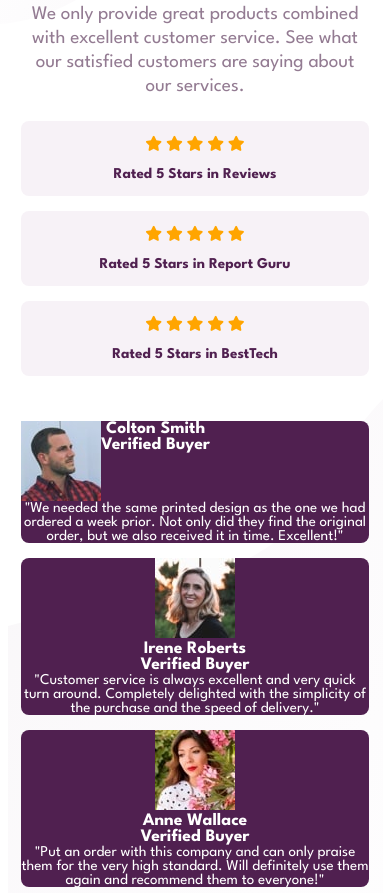
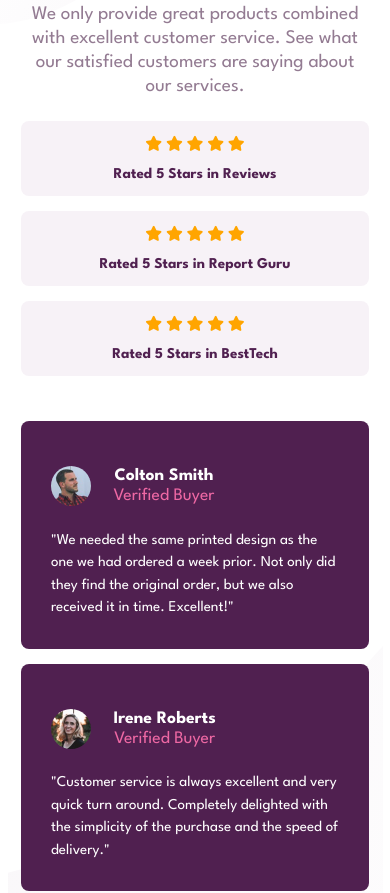
Before and after one commit to CharlieCastleWeb/Frontend-Mentor---Social-proof-section, a plain HTML site: page index.html in a window 390 px wide. Shown: the part 208-1101 px from the top of the page. Drawn offline with Linux system fonts and the light colour scheme.

Commit message:
Mobile design completed

```diff
--- a/index.html
+++ b/index.html
@@ -12,8 +12,12 @@
   <title>Document</title>
 </head>
 <body>
+
+  <div class="upper-area">
+    <div class="description">
       <h1>10,000+ of our users love our products</h1>
       <h2>We only provide great products combined with excellent customer service. See what our satisfied customers are saying about our services.</h2>
+    </div>
 
     <div class="ratings">
       <div class="rating">
@@ -49,12 +53,13 @@
         <p>Rated 5 Stars in BestTech</p>
       </div>
     </div>
+  </div>
 
   <div class="testimonials">
     <div class="testimonial">
       <div class="testimonial-header">
         <img src="./images/image-colton.jpg" alt="User named Colton">
-        <div>
+        <div class="buyer">
           <h3>Colton Smith</h3>
           <h3 class="verified-buyer">Verified Buyer</h3>
         </div>
@@ -65,18 +70,26 @@
     </div>
 
     <div class="testimonial">
+      <div class="testimonial-header">
       <img src="./images/image-irene.jpg" alt="User named Irene">
+        <div class="buyer">
           <h3>Irene Roberts</h3>
           <h3 class="verified-buyer">Verified Buyer</h3>
+        </div>
+      </div>
       <p>
         "Customer service is always excellent and very quick turn around. Completely delighted with the simplicity of the purchase and the speed of delivery."
       </p>
     </div>
 
     <div class="testimonial">
+      <div class="testimonial-header">
         <img src="./images/image-anne.jpg" alt="User named Anne">
+        <div class="buyer">
           <h3>Anne Wallace</h3>
           <h3 class="verified-buyer">Verified Buyer</h3>
+        </div>
+      </div>
       <p>
         "Put an order with this company and can only praise them for the very high standard. Will definitely use them again and recommend them to everyone!"
       </p>
--- a/styles.css
+++ b/styles.css
@@ -42,6 +42,16 @@ h2 {
 
 .testimonial {
     color: white;
+}
+
+.verified-buyer {
+    color: var(--soft-pink);
+    font-weight: 400;
+}
+
+.testimonial p {
+    text-align: left;
+    line-height: 1.5em;
 }
 
 /* LAYOUT */
@@ -89,9 +99,27 @@ h2 {
     background-color: var(--very-dark-magenta);
     border-radius: 8px;
     margin-top: 1em;
+    padding: 2em;
 }
 
 .testimonial-header {
     display: flex;
     flex-direction: row;
+    margin-top: 1em;
 }
+
+.testimonial-header img {
+    border-radius: 50%;
+    max-height: 40px;
+    margin-right: 1.5em;
+}
+
+.buyer {
+    display: flex;
+    flex-direction: column;
+    justify-content: space-around;
+}
+
+.testimonial p {
+    margin-top: 1.5em;
+}
```
Lines whose indentation alone changed are shown as unchanged.
